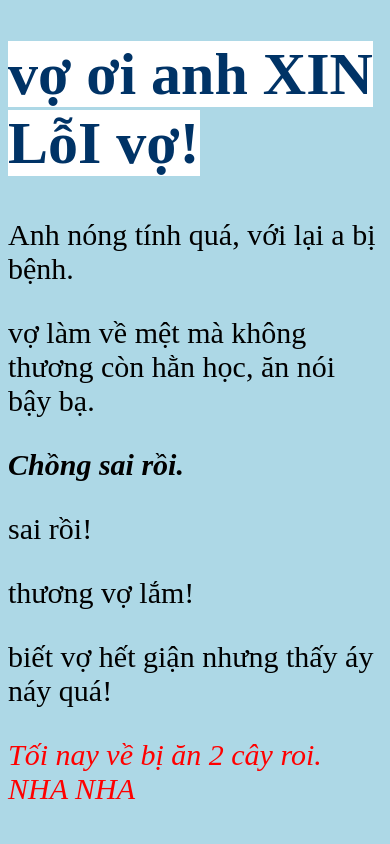
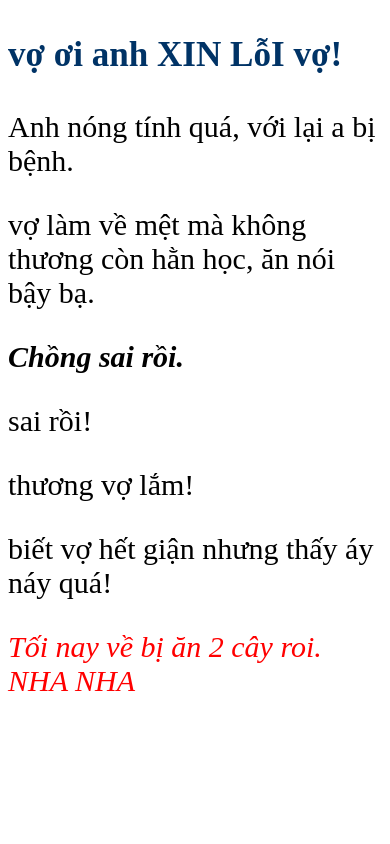
Before and after one commit to TommyVu666888/slideshow, a plain HTML site: page index.html in a window 390 px wide. Shown: the top 844 px of the page. Drawn offline with Linux system fonts and the light colour scheme; a script that the page names is missing.

Commit message:
Update index.html

```diff
--- a/index.html
+++ b/index.html
@@ -9,7 +9,7 @@
 }
 	@media only screen and (max-width: 500px) {
     body {
-        background-color: lightblue;
+
 	      font-size:30px;
     }
 }
@@ -20,7 +20,7 @@
 <body>
 
 
-<h1><span style="background-color: #ffffff; color: #003366;"><strong>vợ ơi anh XIN LỗI vợ!</strong></span></h1>
+<h3><span style="background-color: #ffffff; color: #003366;"><strong>vợ ơi anh XIN LỗI vợ!</strong></span></h3>
 
 <p>Anh n&oacute;ng t&iacute;nh qu&aacute;, với lại a bị bệnh.</p>
 <p>vợ l&agrave;m về mệt m&agrave; kh&ocirc;ng thương c&ograve;n hằn học, ăn n&oacute;i bậy bạ.</p>
```
